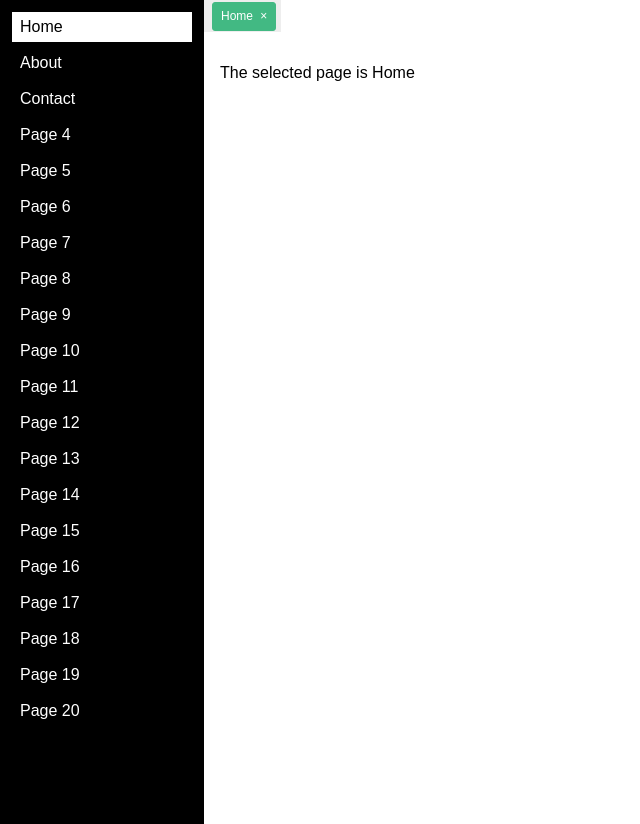
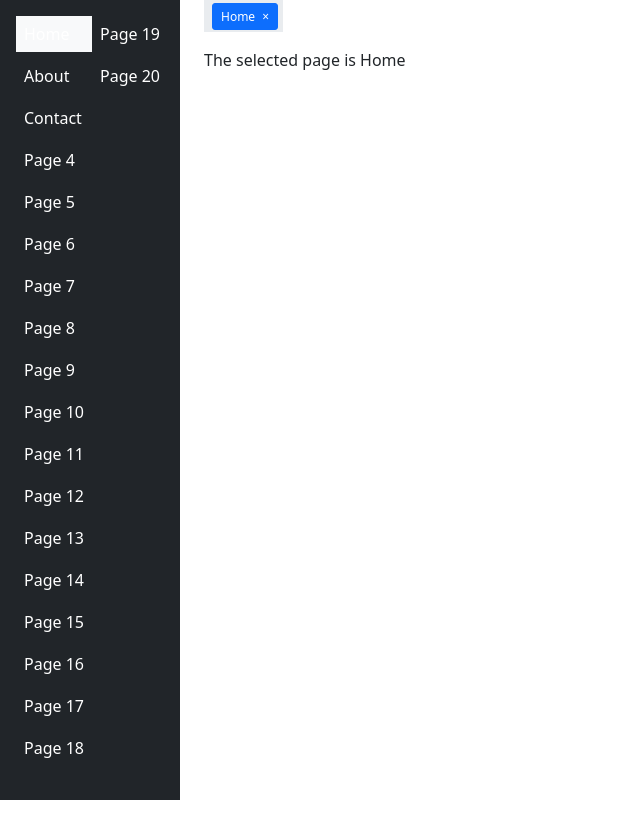
Before and after one commit to yaserhadi/tagsView, a website: page index.html in a window 1280 px wide. Both pictures are taken after a click on the link "Home". Shown: the whole page, without its empty margins (0-640 px from the left). After the commit the page ends 800 px from the top, so only its background shows below. Drawn offline with nearby package versions, Linux system fonts and the light colour scheme.

Commit message:
Use hex codes for all CSS colors

```diff
--- a/index.html
+++ b/index.html
@@ -3,35 +3,37 @@
 <head>
 <meta charset="UTF-8">
 <title>Left Menu with Recent Tags</title>
+<!-- Bootstrap CSS -->
+<link href="https://cdn.jsdelivr.net/npm/bootstrap@5.3.2/dist/css/bootstrap.min.css" rel="stylesheet">
 <link rel="stylesheet" href="style.css">
 </head>
 <body>
 
-<div class="container">
-  <div class="left-menu">
-    <a href="#home" class="menu-item">Home</a>
-    <a href="#about" class="menu-item">About</a>
-    <a href="#contact" class="menu-item">Contact</a>
-    <a href="#page4" class="menu-item">Page 4</a>
-    <a href="#page5" class="menu-item">Page 5</a>
-    <a href="#page6" class="menu-item">Page 6</a>
-    <a href="#page7" class="menu-item">Page 7</a>
-    <a href="#page8" class="menu-item">Page 8</a>
-    <a href="#page9" class="menu-item">Page 9</a>
-    <a href="#page10" class="menu-item">Page 10</a>
-    <a href="#page11" class="menu-item">Page 11</a>
-    <a href="#page12" class="menu-item">Page 12</a>
-    <a href="#page13" class="menu-item">Page 13</a>
-    <a href="#page14" class="menu-item">Page 14</a>
-    <a href="#page15" class="menu-item">Page 15</a>
-    <a href="#page16" class="menu-item">Page 16</a>
-    <a href="#page17" class="menu-item">Page 17</a>
-    <a href="#page18" class="menu-item">Page 18</a>
-    <a href="#page19" class="menu-item">Page 19</a>
-    <a href="#page20" class="menu-item">Page 20</a>
-  </div>
+<div class="container-fluid d-flex min-vh-100 p-0">
+  <nav class="left-menu nav flex-column bg-dark p-3 overflow-auto">
+    <a href="#home" class="menu-item nav-link text-white">Home</a>
+    <a href="#about" class="menu-item nav-link text-white">About</a>
+    <a href="#contact" class="menu-item nav-link text-white">Contact</a>
+    <a href="#page4" class="menu-item nav-link text-white">Page 4</a>
+    <a href="#page5" class="menu-item nav-link text-white">Page 5</a>
+    <a href="#page6" class="menu-item nav-link text-white">Page 6</a>
+    <a href="#page7" class="menu-item nav-link text-white">Page 7</a>
+    <a href="#page8" class="menu-item nav-link text-white">Page 8</a>
+    <a href="#page9" class="menu-item nav-link text-white">Page 9</a>
+    <a href="#page10" class="menu-item nav-link text-white">Page 10</a>
+    <a href="#page11" class="menu-item nav-link text-white">Page 11</a>
+    <a href="#page12" class="menu-item nav-link text-white">Page 12</a>
+    <a href="#page13" class="menu-item nav-link text-white">Page 13</a>
+    <a href="#page14" class="menu-item nav-link text-white">Page 14</a>
+    <a href="#page15" class="menu-item nav-link text-white">Page 15</a>
+    <a href="#page16" class="menu-item nav-link text-white">Page 16</a>
+    <a href="#page17" class="menu-item nav-link text-white">Page 17</a>
+    <a href="#page18" class="menu-item nav-link text-white">Page 18</a>
+    <a href="#page19" class="menu-item nav-link text-white">Page 19</a>
+    <a href="#page20" class="menu-item nav-link text-white">Page 20</a>
+  </nav>
 
-    <div class="main-content">
+    <div class="main-content flex-grow-1 p-4 pt-5">
       <div class="tags-view-container">
         <span class="scroll-button left">&#9664;</span>
         <div class="tags-view-scroll">
@@ -46,6 +48,9 @@
 <script src="https://ajax.googleapis.com/ajax/libs/jquery/3.7.1/jquery.min.js"></script>
 <script src="https://ajax.googleapis.com/ajax/libs/jqueryui/1.13.2/jquery-ui.min.js"></script>
 
+<!-- Bootstrap JS -->
+<script src="https://cdn.jsdelivr.net/npm/bootstrap@5.3.2/dist/js/bootstrap.bundle.min.js"></script>
+
 <script src="tagsView.js"></script>
 </body>
 </html>
--- a/style.css
+++ b/style.css
@@ -1,22 +1,24 @@
-body { font-family: Arial, sans-serif; margin: 0; }
-.container { display: flex; min-height: 100vh; }
+body {
+  font-family: var(--bs-body-font-family);
+  margin: 0;
+}
 .left-menu {
   width: 180px;
-  background: #000;
+  background: #212529;
   padding: 12px;
   height: 100vh;
   overflow-y: auto;
 }
 .menu-item {
   display: block;
-  color: #fff;
+  color: #f8f9fa;
   text-decoration: none;
   padding: 6px 8px;
   margin-bottom: 6px;
 }
 .menu-item.active {
-  background: #fff;
-  color: #000;
+  background: #f8f9fa;
+  color: #212529;
 }
 .main-content {
   flex-grow: 1;
@@ -41,12 +43,13 @@ body { font-family: Arial, sans-serif; margin: 0; }
   display: none;
   cursor: pointer;
   padding: 0 8px;
+  color: #0d6efd;
   user-select: none;
 }
 .tags-view-wrapper {
   margin-bottom: 12px;
   height: 32px;
-  background: #eee;
+  background: #e9ecef;
   display: flex;
   align-items: center;
   padding-left: 8px;
@@ -61,17 +64,17 @@ body { font-family: Arial, sans-serif; margin: 0; }
   line-height: 26px;
   padding: 0 8px;
   font-size: 12px;
-  background: #fff;
-  border: 1px solid #d8dce5;
-  color: #495060;
+  background: #ffffff;
+  border: 1px solid #dee2e6;
+  color: #212529;
   margin-right: 5px;
   border-radius: 3px;
   flex-shrink: 0;
 }
 .tags-view-item.active {
-  background: #42b983;
-  border-color: #42b983;
-  color: #fff;
+  background: #0d6efd;
+  border-color: #0d6efd;
+  color: #ffffff;
 }
 .tags-view-item .close {
   margin-left: 4px;
@@ -82,19 +85,19 @@ body { font-family: Arial, sans-serif; margin: 0; }
   cursor: pointer;
 }
 .tags-view-item.pinned .pin {
-  color: #ff9900;
+  color: #ffc107;
 }
 .tags-view-placeholder {
-  border: 1px dashed #d8dce5;
-  background: #f0f0f0;
+  border: 1px dashed #dee2e6;
+  background: #f8f9fa;
   border-radius: 3px;
   margin-right: 5px;
   visibility: visible !important;
 }
 .context-menu {
   position: absolute;
-  background: #fff;
-  border: 1px solid #ccc;
+  background: #ffffff;
+  border: 1px solid #dee2e6;
   list-style: none;
   padding: 0;
   margin: 0;
@@ -106,5 +109,5 @@ body { font-family: Arial, sans-serif; margin: 0; }
   white-space: nowrap;
 }
 .context-menu li:hover {
-  background: #eee;
+  background: #e9ecef;
 }
```
